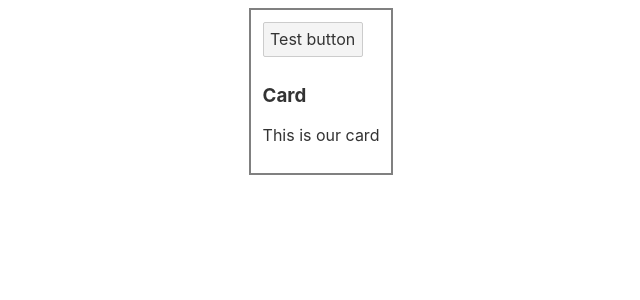
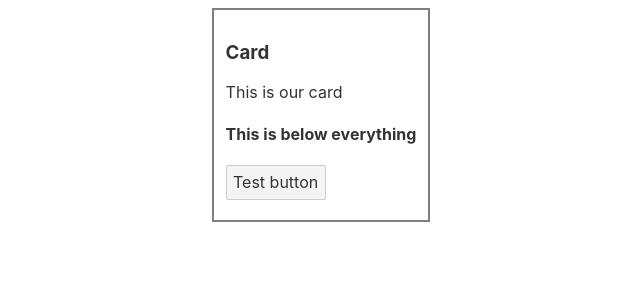
Before and after one commit to abtin/svelte-tutorial, a Svelte app: page / in a window 1280 px wide. Shown: the top 300 px of the page, without its empty margins (319-959 px from the left). Built offline with nearby package versions, Linux system fonts and the light colour scheme.

Commit message:
everything that does't have a slot="name" attribute will be bundled together under empty slot tag

```diff
--- a/src/App.svelte
+++ b/src/App.svelte
@@ -9,6 +9,9 @@
 			<p>This is our card</p>
 		</div>
 		<button slot="button">Test button</button>
+		<div>
+			<h4>This is below everything</h4>
+		</div>
 	</Card>
 </main>
 
--- a/src/Card.svelte
+++ b/src/Card.svelte
@@ -3,8 +3,8 @@
 </script>
 
 <div class="card">
+    <slot></slot>
     <slot name="button"></slot>
-    <slot></slot>
 </div>
 
 <style>
```
